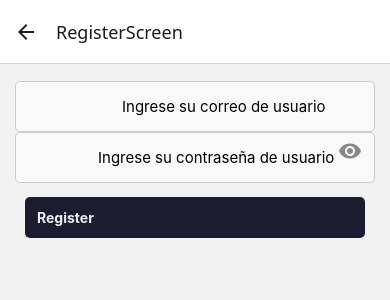
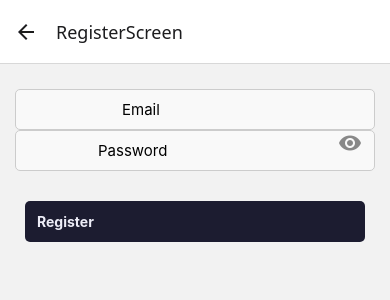
Before and after one commit to gabrielaher94/Proyecto_Prog_Movil, a React Native app in the folder ProyectoClase/: screen /RegisterScreen in a window 390 px wide. Shown: the top 300 px of the page. Built offline with nearby package versions, Linux system fonts and the light colour scheme.

Commit message:
Proyecto corriendo en emulador

```diff
--- a/ProyectoClase/package.json
+++ b/ProyectoClase/package.json
@@ -18,8 +18,8 @@
     "install": "^0.13.0",
     "react": "19.1.0",
     "react-native": "0.80.2",
-    "react-native-safe-area-context": "^5.6.0",
-    "react-native-screens": "^4.13.1",
+    "react-native-safe-area-context": "^5.6.1",
+    "react-native-screens": "^4.15.2",
     "react-native-vector-icons": "^9.2.0"
   },
   "devDependencies": {
--- a/ProyectoClase/src/components/CustomInput.tsx
+++ b/ProyectoClase/src/components/CustomInput.tsx
@@ -63,7 +63,8 @@ export default function CustomInput({value, type ='text', onChange, title ,requi
 const styles = StyleSheet.create({
     input: {
         flex: 1,
-        paddingVertical: 15,
+        paddingVertical: 10,
+        textAlign: 'left',
         fontSize: 15,
         color: 'black',
 
@@ -78,7 +79,7 @@ const styles = StyleSheet.create({
     },
     inputContainer: {
         flexDirection: 'row',
-        alignItems: 'baseline',
+        alignItems: 'flex-start',
         borderWidth: 1,
         borderColor: '#ccc',
         borderRadius: 5,
--- a/ProyectoClase/src/screens/Login.tsx
+++ b/ProyectoClase/src/screens/Login.tsx
@@ -37,14 +37,14 @@ export default function Login({ navigation }: any) {
     <View style={styles.container}>
       <View style={styles.item}>
         <CustomInput
-          title="Ingrese su correo"
+          title="Email"
           value={email}
           type="email"
           onChange={handleOnChangeEmail}
         />
 
         <CustomInput
-          title="Ingrese su contraseña"
+          title="Password"
           value={password}
           type="password"
           onChange={handleOnChangePassword}
@@ -57,7 +57,7 @@ export default function Login({ navigation }: any) {
 
       <View style={styles.item}>
         <CustomButton
-          title="Registrarme"
+          title="Registrar"
           onPress={handleRegister}
           variant="secondary"
         />
--- a/ProyectoClase/src/screens/Register.tsx
+++ b/ProyectoClase/src/screens/Register.tsx
@@ -34,14 +34,14 @@ const handleLogin = () =>{
         <View style={styles.container}>
             <View style={styles.item}>
                 <CustomInput
-                    title="Ingrese su correo de usuario"
+                    title="Email"
                     value={email}
                     type="email"
                     onChange={handleOnChangeEmail}
                 />
 
                 <CustomInput
-                    title="Ingrese su contraseña de usuario"
+                    title="Password"
                     value={password}
                     type="password"
                     onChange={handleOnChangePassword}
@@ -63,6 +63,6 @@ const styles = StyleSheet.create({
         padding: 15,
     },
     item: {
-        marginVertical: 2, // separa cada input/botón
+        marginVertical: 10, // separa cada input/botón
     },
 })
```
Also changed, not shown: 1 other file (tests, documents, lock files or other folders).
